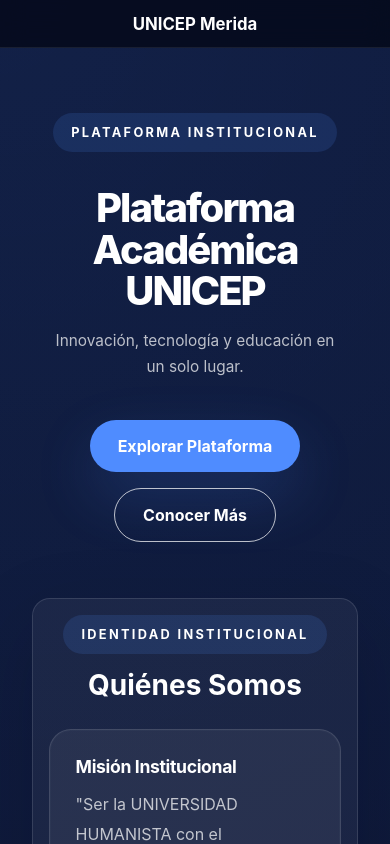
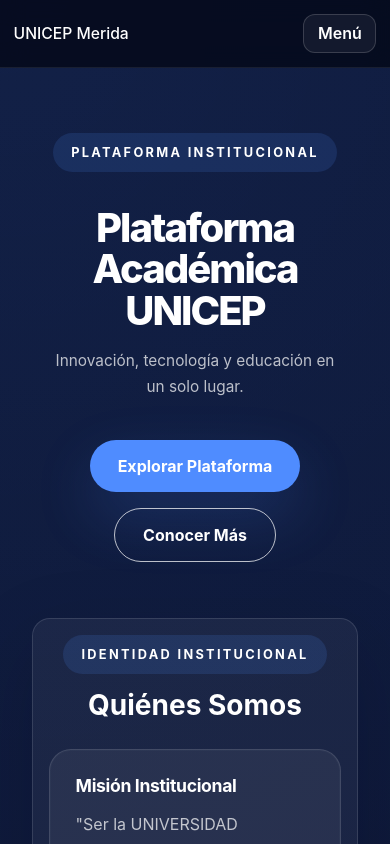
Before and after one commit to FunnyGame12/UNICEP, a React (Vite) app in the folder frontend/: page / in a window 390 px wide. Shown: the top 844 px of the page. Built offline with nearby package versions, Linux system fonts and the light colour scheme; no server answers.

Commit message:
Restaurar navbar responsive del frontend

```diff
--- a/frontend/src/App.jsx
+++ b/frontend/src/App.jsx
@@ -1,3 +1,4 @@
+import { useEffect, useState } from 'react';
 import { Link, Outlet, useLocation } from 'react-router-dom';
 import { useAuth } from './auth/AuthContext';
 import './App.css';
@@ -5,28 +6,57 @@
 function App() {
   const { isAuthenticated, user, logout } = useAuth();
   const location = useLocation();
+  const [isMenuOpen, setIsMenuOpen] = useState(false);
 
-  const hideNav = ['/', '/login', '/registro-folio'].includes(location.pathname);
+  const hideNav = ['/login', '/registro-folio'].includes(location.pathname);
+
+  useEffect(() => {
+    setIsMenuOpen(false);
+  }, [location.pathname]);
+
+  const handleLogout = () => {
+    setIsMenuOpen(false);
+    logout();
+  };
 
   return (
     <div className="layout">
       <header className={`topbar ${hideNav ? 'topbar-login' : ''}`}>
-        <h1>UNICEP Merida</h1>
+        <h1>
+          <Link to="/">UNICEP Merida</Link>
+        </h1>
         {!hideNav ? (
-          <nav>
+          <div className="topbar-nav-wrapper">
+            <button
+              type="button"
+              className="mobile-menu-toggle"
+              aria-expanded={isMenuOpen}
+              aria-controls="site-navigation"
+              onClick={() => setIsMenuOpen((open) => !open)}
+            >
+              {isMenuOpen ? 'Cerrar' : 'Menú'}
+            </button>
+
+            <nav
+              id="site-navigation"
+              className={`topbar-nav ${isMenuOpen ? 'is-open' : ''} ${isAuthenticated ? 'is-auth-nav' : ''}`}
+            >
               <Link to="/">Inicio</Link>
               <Link to="/alumno">Alumno</Link>
               <Link to="/docente">Docente</Link>
               <Link to="/administrativo">Administrativo</Link>
               {!isAuthenticated ? <Link to="/registro-folio">Registro</Link> : null}
               {!isAuthenticated ? (
-              <Link to="/login">Login</Link>
+                <Link to="/login" className="btn-navbar menu-login-link">
+                  Iniciar sesión
+                </Link>
               ) : (
-              <button type="button" className="link-button" onClick={logout}>
+                <button type="button" className="link-button" onClick={handleLogout}>
                   Salir ({user?.rol})
                 </button>
               )}
             </nav>
+          </div>
         ) : null}
       </header>
       <main>
```
Lines whose indentation alone changed are shown as unchanged.
